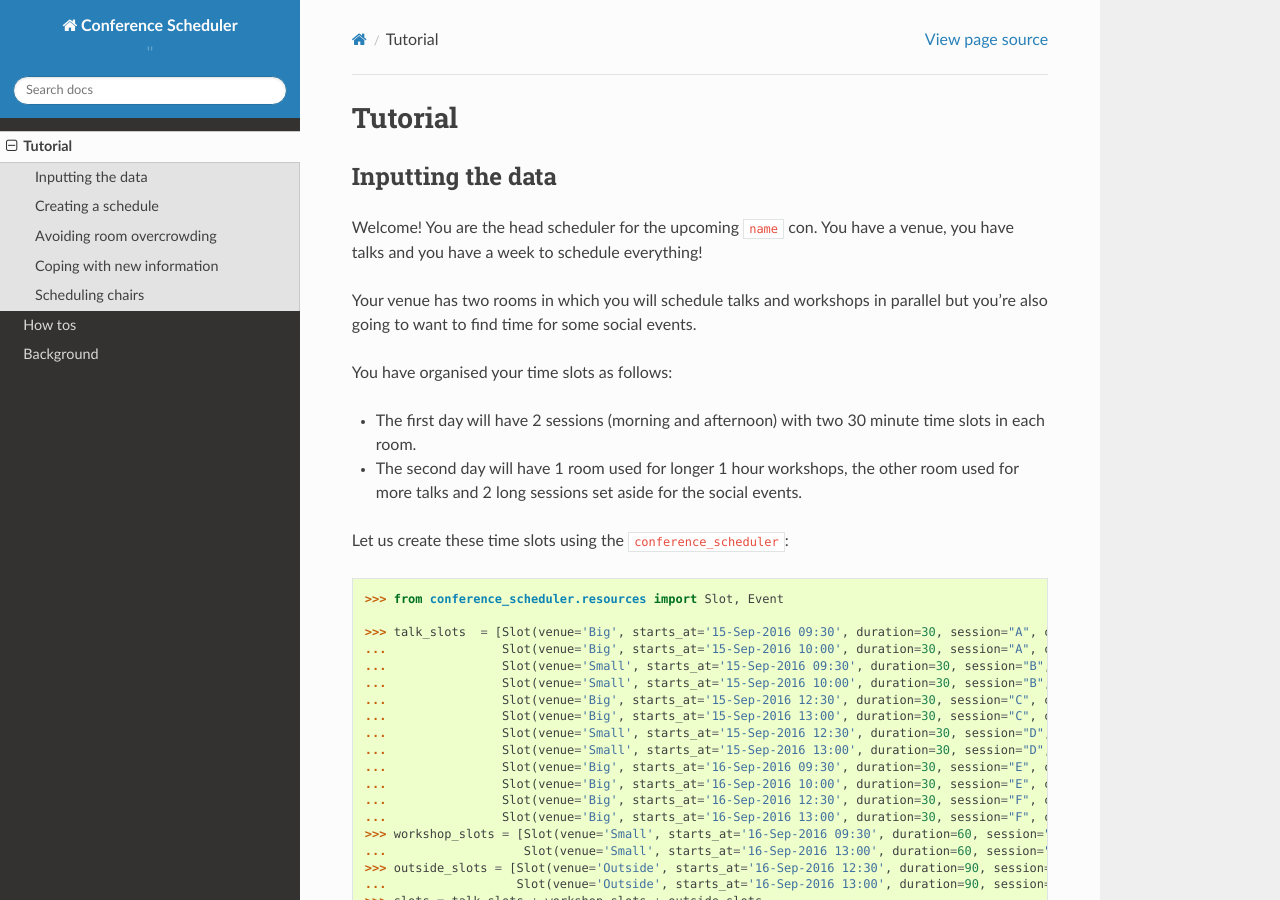
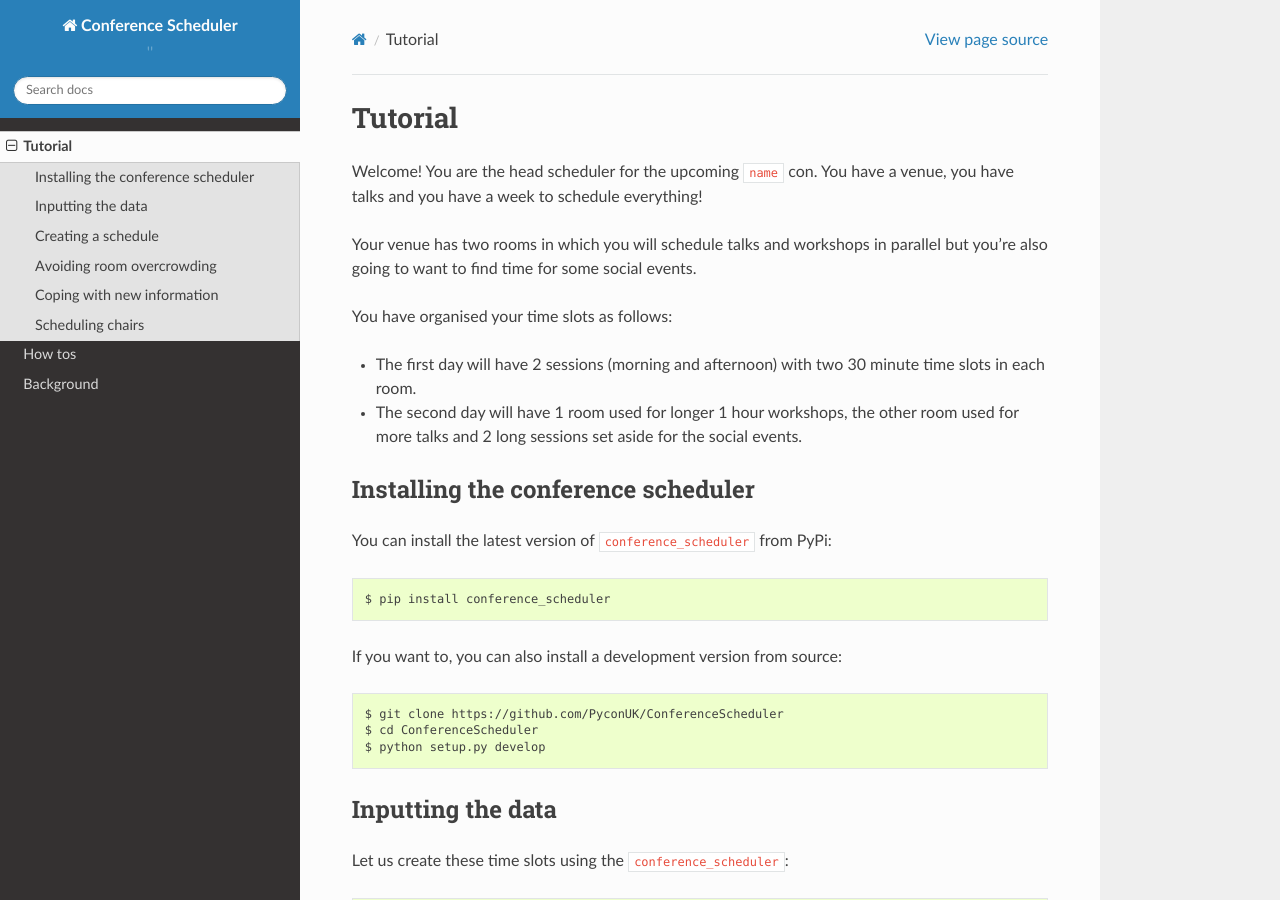
Before and after one commit to PyconUK/ConferenceScheduler, a Sphinx documentation site: the page built from docs/tutorial/index.rst, in a window 1280 px wide and 900 px high. Built offline with Sphinx 7.4.7 and the Read the Docs theme 2.0.0, drawn with Linux system fonts in a browser that asks for light colours.

Commit message:
Write installation instructions.

```diff
--- a/docs/tutorial/index.rst
+++ b/docs/tutorial/index.rst
@@ -16,6 +13,23 @@ You have organised your time slots as follows:
   time slots in each room.
 - The second day will have 1 room used for longer 1 hour workshops, the other
   room used for more talks and 2 long sessions set aside for the social events.
+
+Installing the conference scheduler
+-----------------------------------
+
+You can install the latest version of :code:`conference_scheduler` from PyPi::
+
+    $ pip install conference_scheduler
+
+If you want to, you can also install a development version from source::
+
+    $ git clone https://github.com/PyconUK/ConferenceScheduler
+    $ cd ConferenceScheduler
+    $ python setup.py develop
+
+Inputting the data
+------------------
+
 
 Let us create these time slots using the :code:`conference_scheduler`::
 
```
Also changed, not shown: other parts of docs/tutorial/index.rst (+0 -3 lines).
